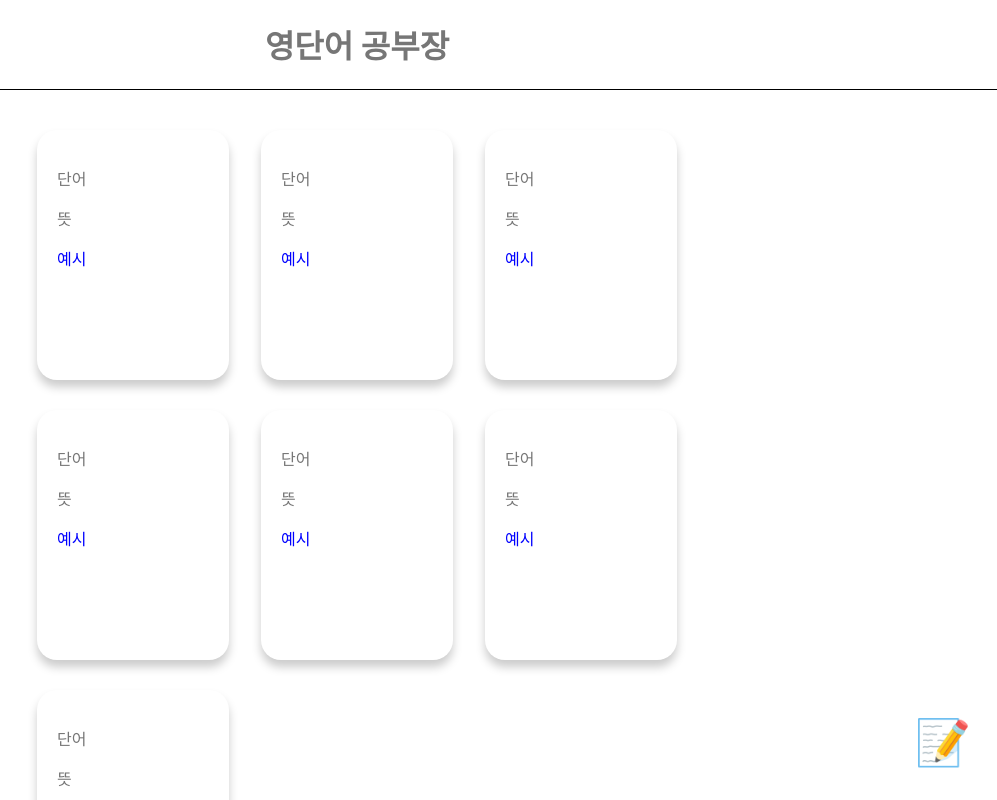
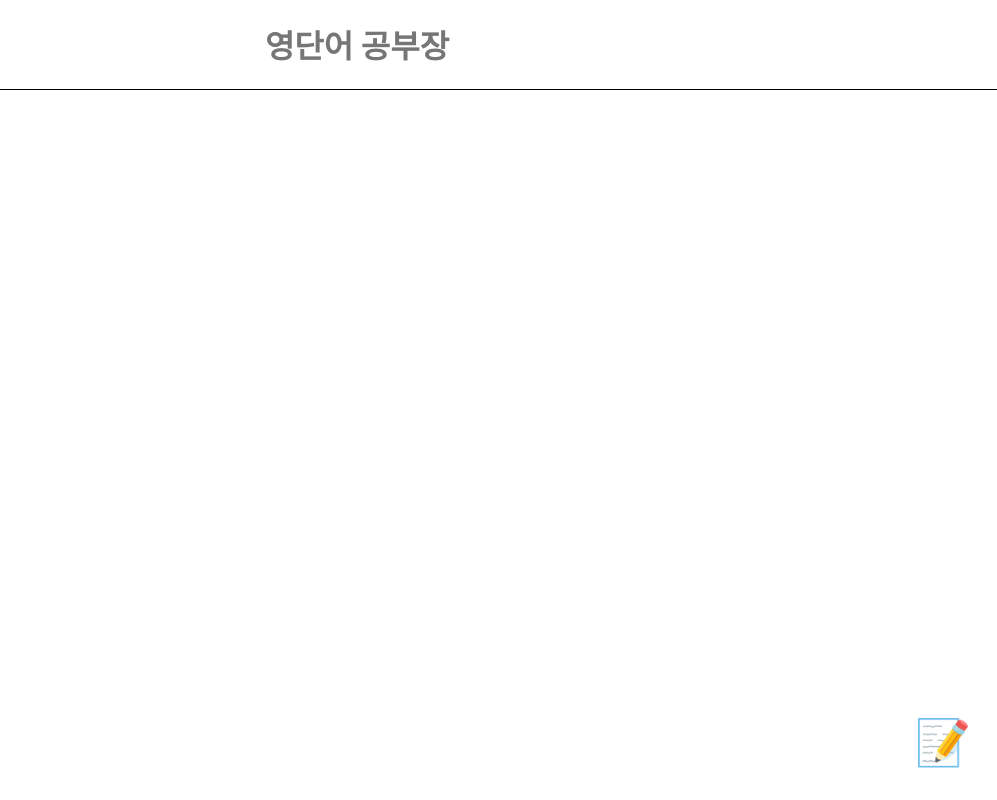
Before and after one commit to alonjoe/react-skill, a React (Create React App) app: page / in a window 1280 px wide. Shown: the top 800 px of the page, without its empty margins (283-1280 px from the left). Built offline with nearby package versions, Linux system fonts and the light colour scheme.

Commit message:
추가기능완료(card컴포넌트 삭제)

```diff
--- a/src/Card.js
+++ /dev/null
@@ -1,20 +0,0 @@
-import React  from "react";
-import styled from "styled-components";
-import './App.css';
-
-const Card = (props) => {
-
-  return (
-    <div className="container">
-      <p>단어</p>
-      <p>뜻</p>
-      <Ex>예시</Ex>
-    </div>
-  )
-}
-
-export default Card;
-
-const Ex = styled.p`
-  color: blue;
-`;
--- a/src/Main.js
+++ b/src/Main.js
@@ -2,24 +2,26 @@ import React  from "react";
 import styled from "styled-components";
 import { useSelector } from "react-redux";
 
-import Card from "./Card";
 import AddMode from "./AddMode";
 
 const Main = (props) => {
 
-  const word_list = useSelector((state) => state.word.list);
-
+  const word_list = useSelector((state) => state.word.list)
+  console.log(word_list);
   return (
     <>
       <div>
         <Box className="clearfix">
-          <Card/>
-          <Card/>
-          <Card/>
-          <Card/>
-          <Card/>
-          <Card/>
-          <Card/>
+
+            {word_list.map((value, i) => {
+              return (
+                <div className="container" key={value.my_word + i}>
+                  <p>{value.my_word}</p>
+                  <p>{value.my_mean}</p>
+                  <Ex>{value.my_ex}</Ex>
+                </div>
+              );
+            })}
         </Box>
       </div>
       <AddMode/>
@@ -37,3 +39,7 @@ const Box = styled.div`
   /* border: 1px solid #000; */
   box-sizing: border-box;
 `;
+
+const Ex = styled.p`
+  color: blue;
+`;
--- a/src/redux/modules/word.js
+++ b/src/redux/modules/word.js
@@ -10,7 +10,7 @@ export function createWord(word) {
 }
 
 const initialState = {
-  list: [{my_word: "", my_mean: "", my_ex: "" }]
+  list: []
 }
 
 // Reducer
```
